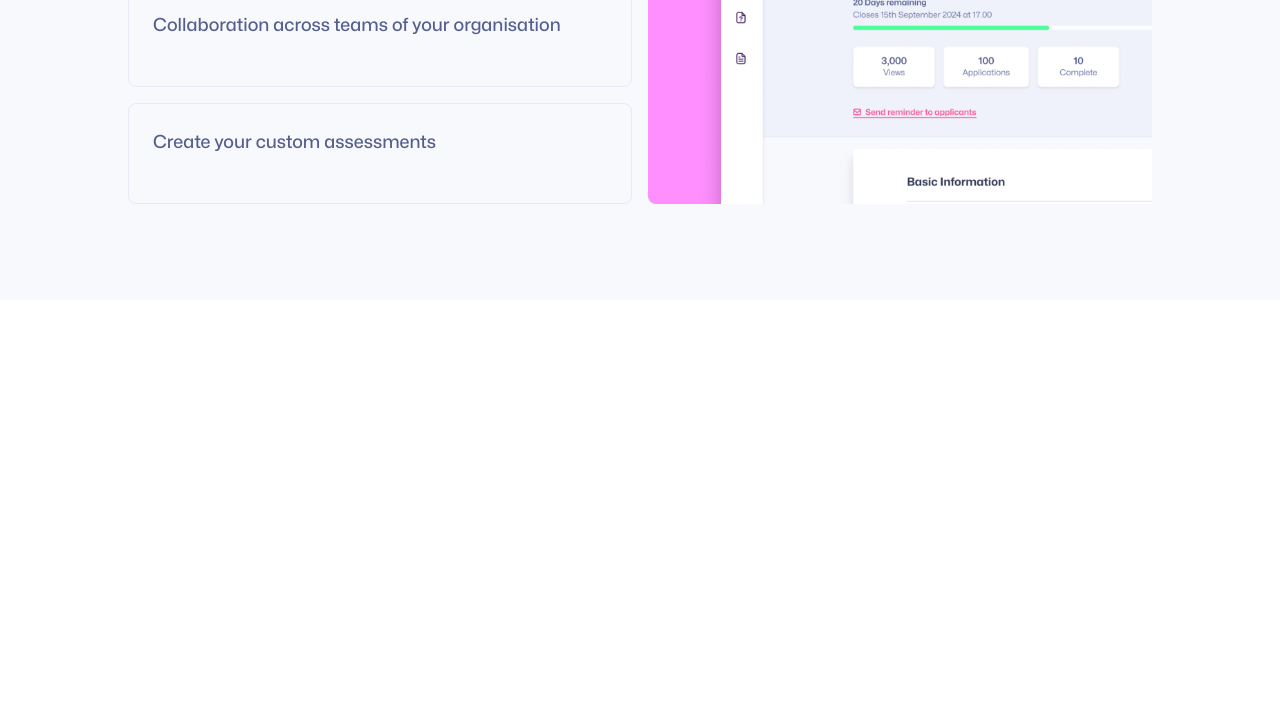
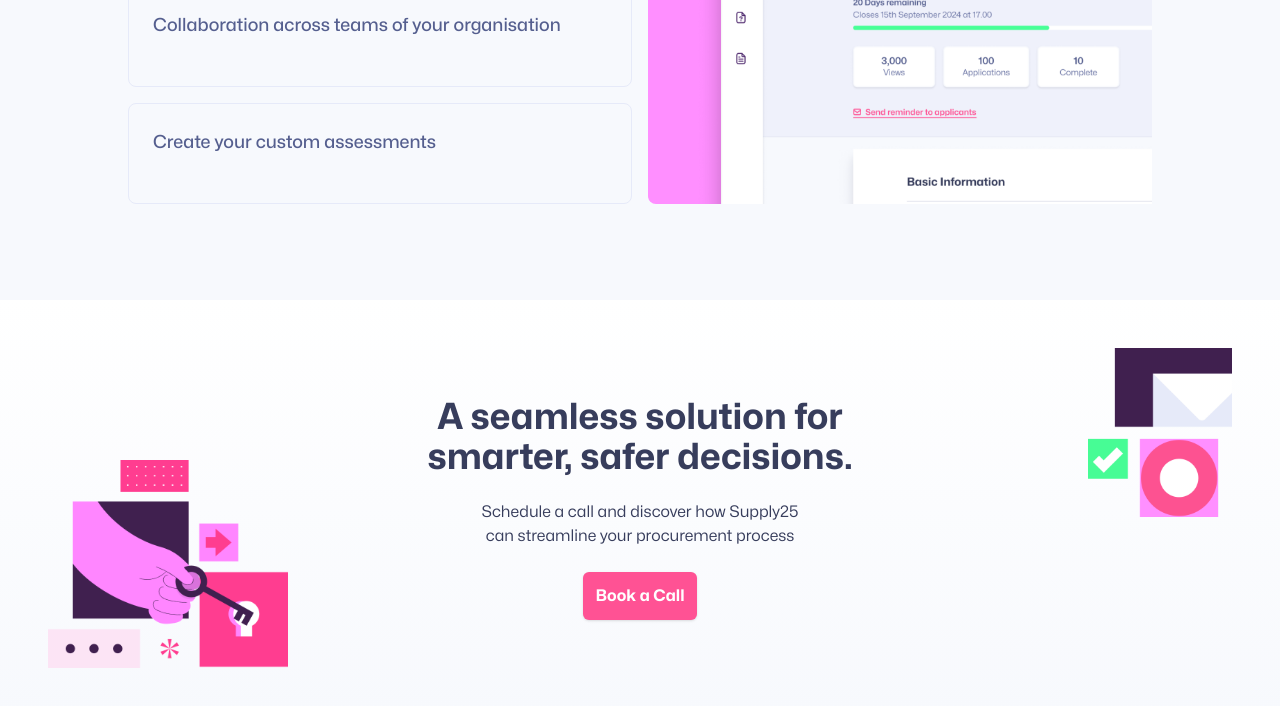
Before and after one commit to oliverjam/supply25, a Next.js app: page / in a window 1280 px wide. Shown: the part 4375-5081 px from the top of the page. Built offline with nearby package versions, Linux system fonts and the light colour scheme.

Commit message:
Add schedule a call section

```diff
--- a/app/page.tsx
+++ b/app/page.tsx
@@ -3,6 +3,8 @@ import logo from "./images/logo.svg";
 import hero from "./images/hero.png";
 import what from "./images/what-we-do.png";
 import buyers from "./images/for-buyers.png";
+import key from "./images/key.png";
+import shapes from "./images/shapes.png";
 import { Logos } from "./logos.tsx";
 import { type StaticImageData } from "next/image";
 import { ImagePicker } from "./image-picker.tsx";
@@ -144,6 +146,26 @@ export default function Home() {
 					<ImagePicker />
 				</div>
 			</section>
+			<section className="py-12 px-6 sm:p-12 sm:py-24 bg-gradient-to-b from-white to-misty-light relative">
+				<Img
+					{...key}
+					className="hidden md:block absolute w-60 bottom-12 left-12 z-0"
+				/>
+				<Img
+					{...shapes}
+					className="hidden md:block absolute w-36 right-12 top-12 z-0"
+				/>
+				<div className="max-w-lg mx-auto grid justify-items-center gap-6 text-center text-balance isolate">
+					<h2 className="text-4xl font-bold">
+						A seamless solution for smarter, safer decisions.
+					</h2>
+					<p>
+						Schedule a call and discover how Supply25 can streamline your
+						procurement process
+					</p>
+					<CallToAction />
+				</div>
+			</section>
 			<section className="min-h-[50vh]"></section>
 		</>
 	);
```
Also changed, not shown: app/images/key.png (added), app/images/shapes.png (added).
